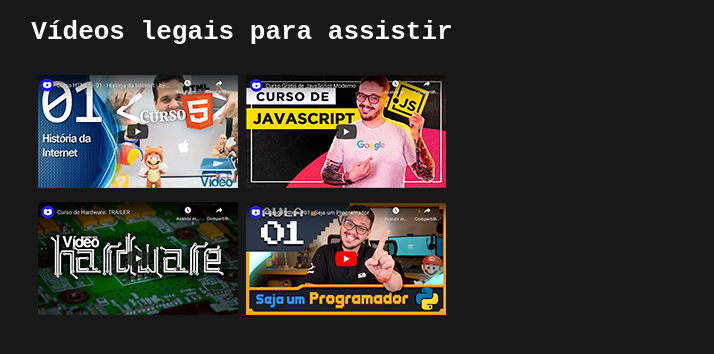
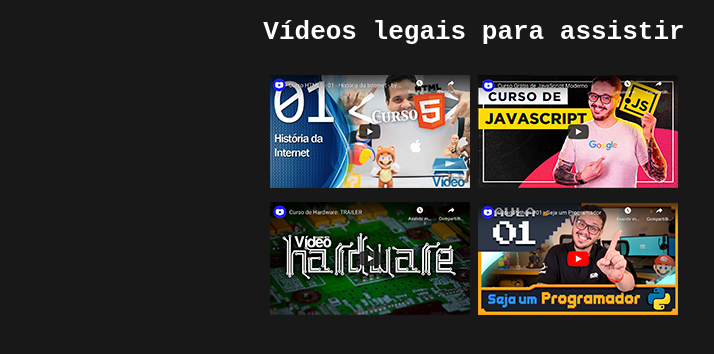
Before and after one commit to DelcidesNeto/projeto-videos, a plain HTML site: page index.html in a window 1280 px wide. Shown: the whole page, without its empty margins (166-880 px from the left). Drawn offline with Linux system fonts and the light colour scheme.

Commit message:
Update style.css

```diff
--- a/style.css
+++ b/style.css
@@ -2,8 +2,6 @@ body{
     color: white;
     text-align: center;
     background-color: rgba(0, 0, 0, 0.904);
-    max-width: 800px;
-    min-width: 300px;
 }
 a{
     color: white;
```
